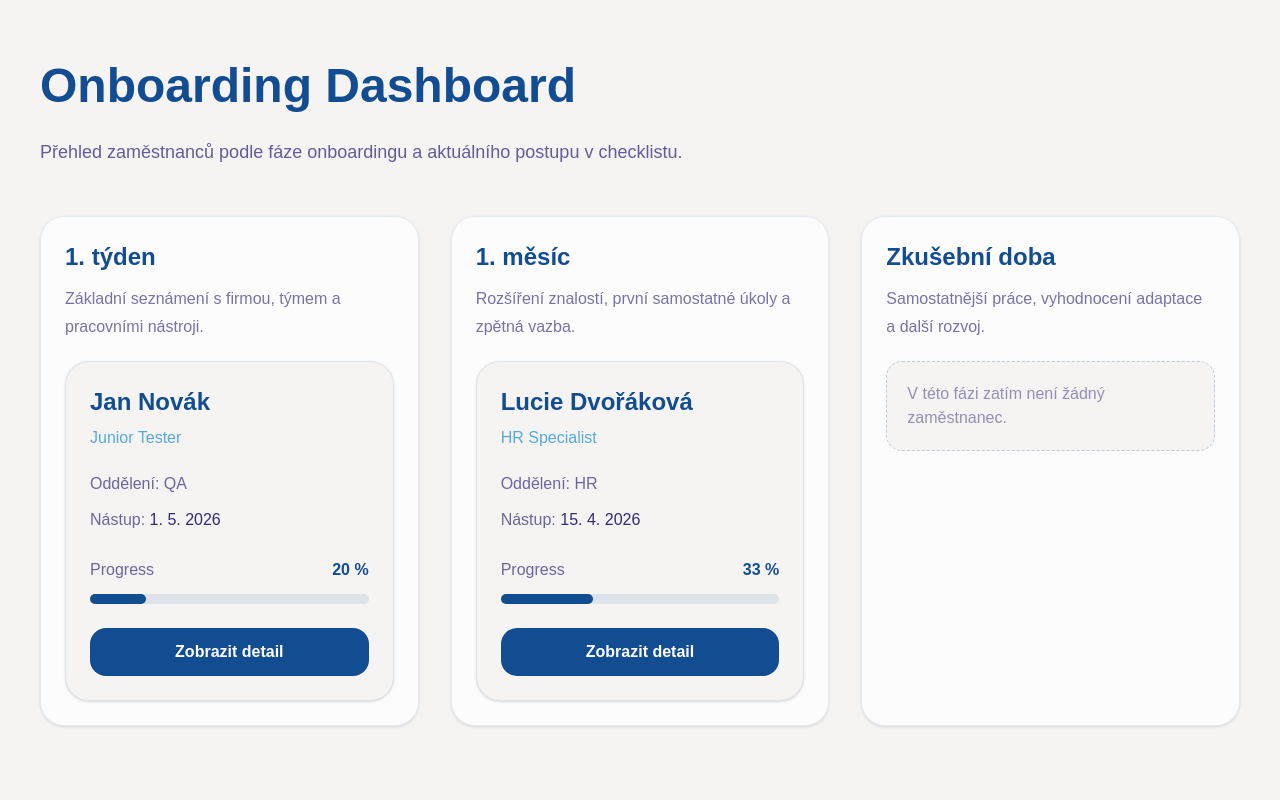
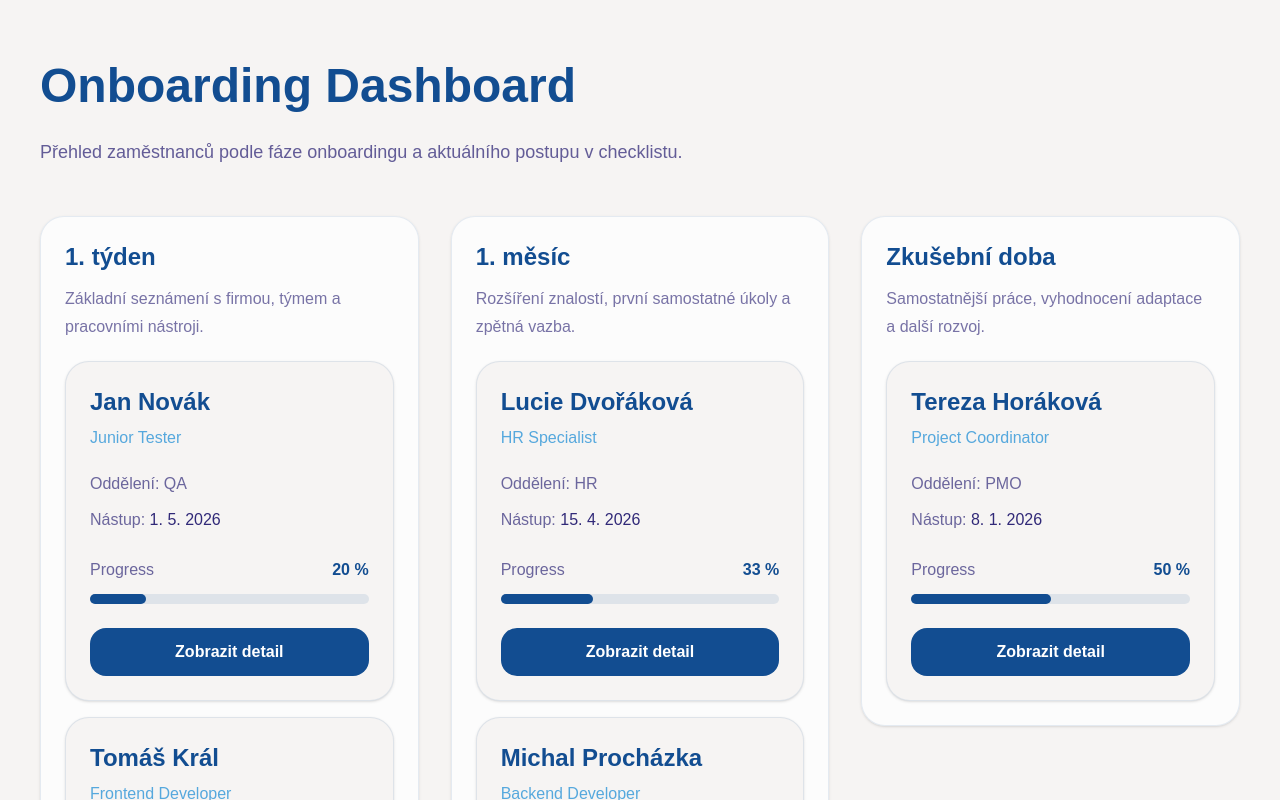
Before and after one commit to KostalJan/Onboarding, a React (Vite) app: page / in a window 1280 px wide. Shown: the top 800 px of the page. Built offline with nearby package versions, Linux system fonts and the light colour scheme; a web font is replaced by a local one.

Commit message:
Add mock employees and redesign employee detail layout

```diff
--- a/src/App.tsx
+++ b/src/App.tsx
@@ -1,13 +1,11 @@
-import { OnboardingDashboard } from './components/dashboard/OnboardingDashboard'
+import { OnboardingDashboard } from "./components/dashboard/OnboardingDashboard";
 
 function App() {
   return (
     <main className="min-h-screen bg-pearl-white px-6 py-10 font-sans text-midnight-blue lg:px-10">
-      <div className="mx-auto max-w-7xl">
-        <OnboardingDashboard />
-      </div>
+      <OnboardingDashboard />
     </main>
-  )
+  );
 }
 
-export default App
+export default App;
--- a/src/components/dashboard/EmployeeDetail.tsx
+++ b/src/components/dashboard/EmployeeDetail.tsx
@@ -19,9 +19,16 @@ export function EmployeeDetail({
   const phase = onboardingPhases.find((phase) => phase.id === employee.phaseId);
 
   return (
-    <section className="mt-10 rounded-3xl border border-primary-blue/10 bg-white/80 p-8 shadow-sm">
-      <div className="mb-8 flex flex-col gap-4 lg:flex-row lg:items-start lg:justify-between">
-        <div>
+    <section className="relative rounded-3xl border border-primary-blue/10 bg-white/80 p-7 shadow-sm xl:sticky xl:top-8 xl:self-start">
+      <button
+        type="button"
+        onClick={onClose}
+        className="absolute right-5 top-5 flex h-10 w-10 items-center justify-center rounded-xl border border-primary-blue/10 bg-white text-xl font-medium text-midnight-blue transition hover:border-primary-blue/30 hover:text-primary-blue"
+      >
+        ×
+      </button>
+      <div className="mb-8 flex flex-col gap-6">
+        <div className="min-w-0 flex-1">
           <p className="text-base font-medium uppercase tracking-[0.2em] text-sky-blue">
             Detail zaměstnance
           </p>
@@ -30,12 +37,12 @@ export function EmployeeDetail({
             {employee.firstName} {employee.lastName}
           </h2>
 
-          <p className="mt-2 text-lg font-medium text-midnight-blue/70">
+          <p className="mt-2 text-lg font-medium leading-7 text-midnight-blue/70">
             {employee.position} · {employee.department}
           </p>
         </div>
-        <div className="flex items-start gap-4">
-          <div className="rounded-2xl bg-pearl-white px-5 py-4 text-base text-midnight-blue/75">
+        <div className="flex items-start justify-between gap-4">
+          <div className="rounded-2xl bg-pearl-white px-4 py-3 text-sm text-midnight-blue/75">
             <p>
               Fáze:{" "}
               <span className="font-bold text-primary-blue">
@@ -51,19 +58,11 @@ export function EmployeeDetail({
             </p>
           </div>
         </div>
-        <button
-          type="button"
-          onClick={onClose}
-          className="rounded-2xl border border-primary-blue/10 bg-white px-5 py-4 text-base font-medium text-midnight-blue transition hover:border-primary-blue/30 hover:text-primary-blue"
-        >
-          Zavřít
-        </button>
       </div>
-
       <div>
         <h3 className="mb-5 text-2xl font-bold text-primary-blue">Checklist</h3>
 
-        <div className="grid gap-4 lg:grid-cols-2">
+        <div className="grid gap-4">
           {checklist.map((task) => {
             const isCompleted = employee.completedTaskIds.includes(task.id);
 
--- a/src/components/dashboard/OnboardingDashboard.tsx
+++ b/src/components/dashboard/OnboardingDashboard.tsx
@@ -36,7 +36,13 @@ export function OnboardingDashboard() {
   };
 
   return (
-    <div>
+    <div
+      className={
+        selectedEmployee
+      ? "mx-auto w-full max-w-[1500px]"
+          : "mx-auto w-full max-w-7xl"
+      }
+    >
       <header className="mb-12">
         <h1 className="mt-4 text-5xl font-bold leading-tight text-primary-blue">
           Onboarding Dashboard
@@ -47,33 +53,44 @@ export function OnboardingDashboard() {
           checklistu.
         </p>
       </header>
-
-      <div className="grid gap-8 xl:grid-cols-3">
+      <div
+        className={
+          selectedEmployee
+            ? "flex items-start gap-8 overflow-x-auto pb-6"
+            : "grid gap-8 xl:grid-cols-3"
+        }
+      >
         {onboardingPhases.map((phase) => {
           const employeesInPhase = employees.filter(
             (employee) => employee.phaseId === phase.id,
           );
 
           return (
+            <div
+              key={phase.id}
+              className={selectedEmployee ? "w-[320px] shrink-0" : ""}
+            >
               <OnboardingColumn
-              key={phase.id}
                 phase={phase}
                 employees={employeesInPhase}
                 onSelectEmployee={(employee) =>
                   setSelectedEmployeeId(employee.id)
                 }
               />
+            </div>
           );
         })}
-      </div>
 
         {selectedEmployee && (
+          <div className="w-[380px] shrink-0">
             <EmployeeDetail
               employee={selectedEmployee}
               onToggleTask={handleToggleTask}
               onClose={() => setSelectedEmployeeId(null)}
             />
+          </div>
         )}
+      </div>
     </div>
   );
 }
--- a/src/data/employees.ts
+++ b/src/data/employees.ts
@@ -23,4 +23,48 @@ export const initialEmployees: Employee[] = [
     phaseId: "first-month",
     completedTaskIds: ["fm-1", "fm-2", "fm-3"],
   },
+  {
+  id: "emp-3",
+  firstName: "Tomáš",
+  lastName: "Král",
+  position: "Frontend Developer",
+  department: "IT",
+  managerName: "Petra Svobodová",
+  startDate: "2026-05-12",
+  phaseId: "first-week",
+  completedTaskIds: ["fw-1"],
+},
+{
+  id: "emp-4",
+  firstName: "Eva",
+  lastName: "Benešová",
+  position: "Business Analyst",
+  department: "Operations",
+  managerName: "Martin Černý",
+  startDate: "2026-05-10",
+  phaseId: "first-week",
+  completedTaskIds: ["fw-1", "fw-2", "fw-3"],
+},
+{
+  id: "emp-5",
+  firstName: "Michal",
+  lastName: "Procházka",
+  position: "Backend Developer",
+  department: "IT",
+  managerName: "Martin Černý",
+  startDate: "2026-03-20",
+  phaseId: "first-month",
+  completedTaskIds: ["fm-1", "fm-2"],
+},
+{
+  id: "emp-6",
+  firstName: "Tereza",
+  lastName: "Horáková",
+  position: "Project Coordinator",
+  department: "PMO",
+  managerName: "Petra Svobodová",
+  startDate: "2026-01-08",
+  phaseId: "trial-period",
+  completedTaskIds: ["tp-1", "tp-2", "tp-3", "tp-4"],
+},
 ];
```
Lines whose indentation alone changed are shown as unchanged.
